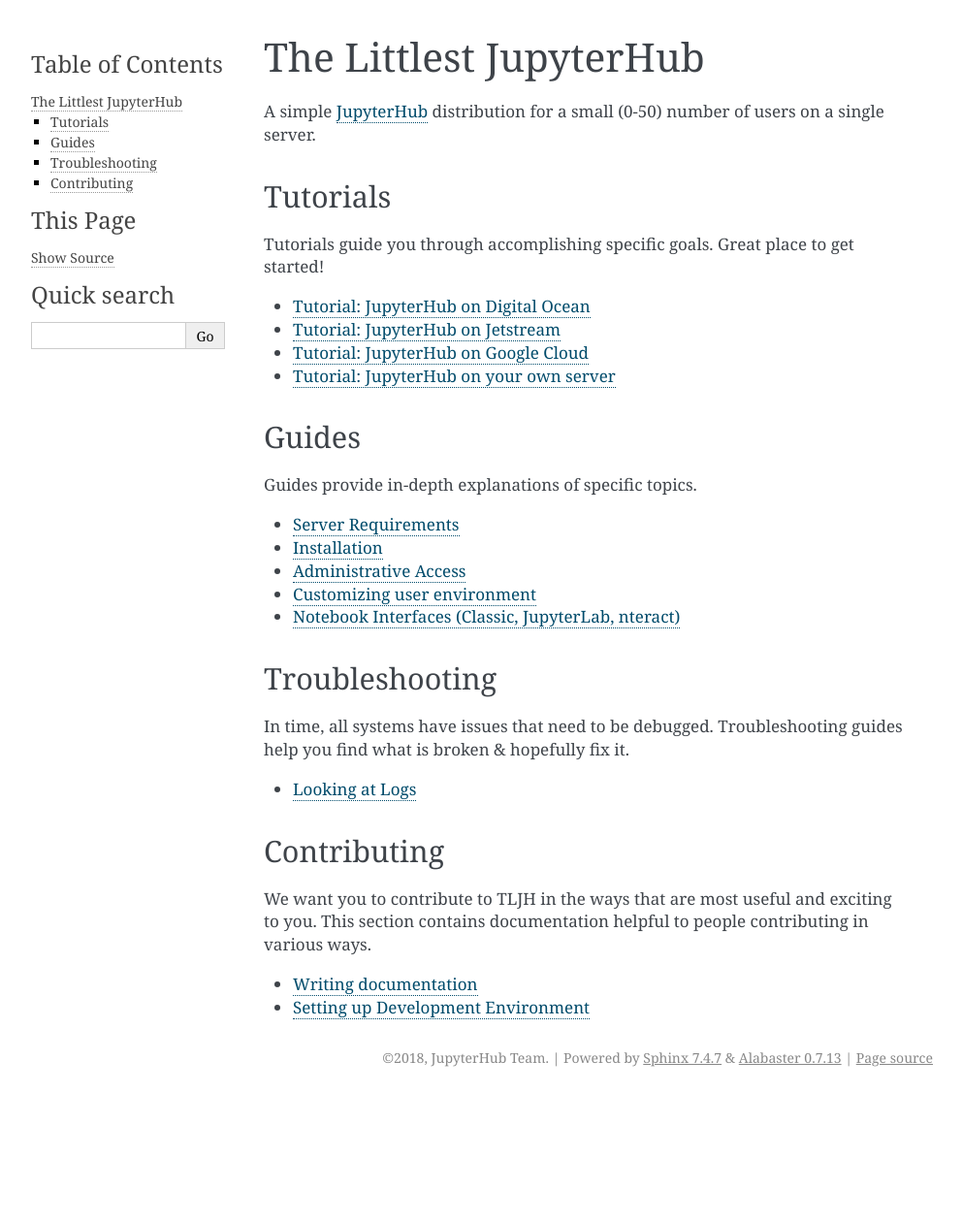
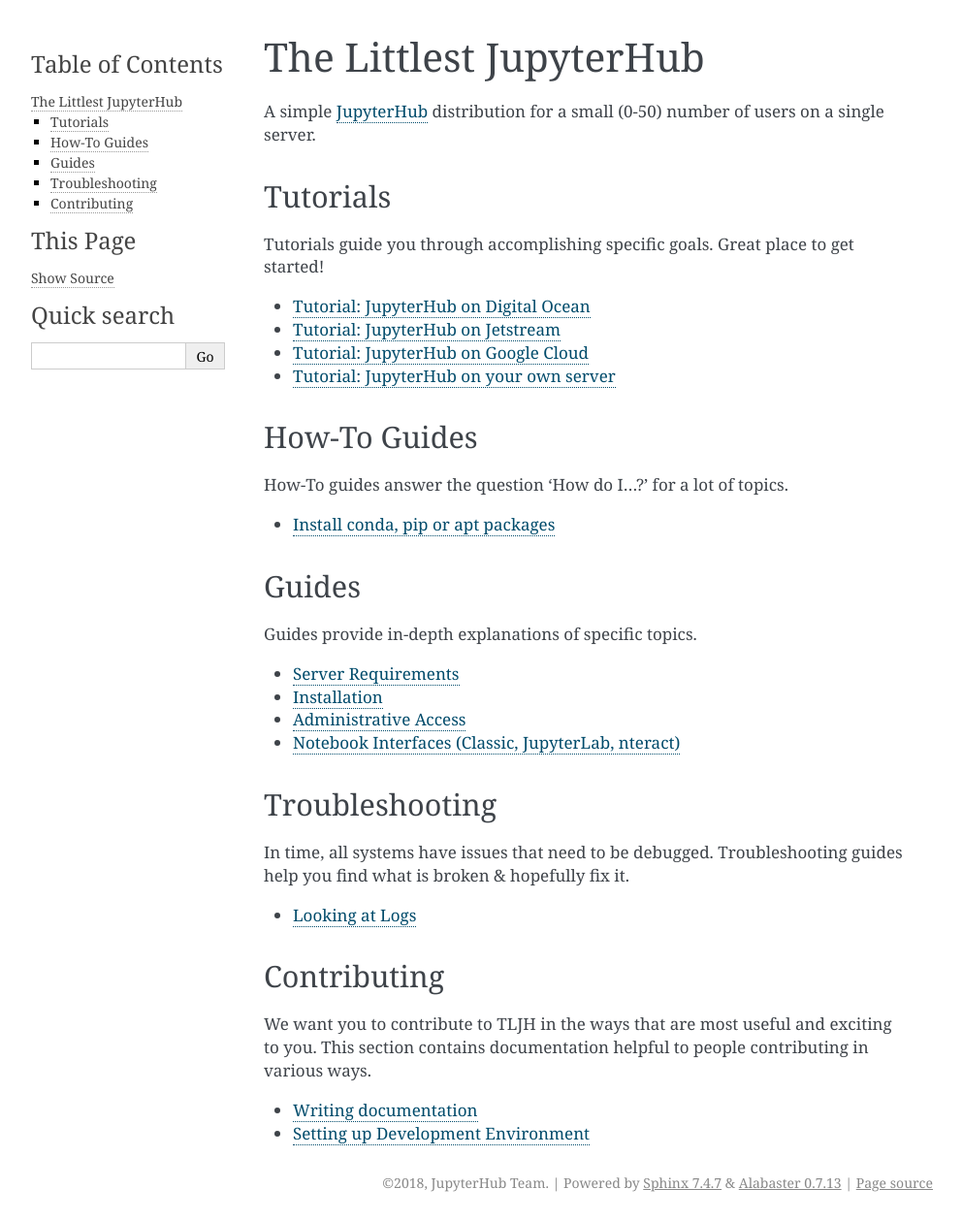
Before and after one commit to jupyterhub/the-littlest-jupyterhub, a Sphinx documentation site: the page built from docs/index.rst, in a window 1280 px wide. Shown: the whole page at 97% size, without its empty margins (148-1140 px from the left). Built offline with Sphinx 7.4.7, drawn with Linux system fonts in a browser that asks for light colours; comment, search, counter and statistics services are not loaded; before the commit the page ends 1130 px from its top, so only the background shows below that.

Commit message:
Move user-environment howto to how-to section

```diff
--- a/docs/guides/user-environment.rst
+++ b/docs/howto/user-environment.rst
@@ -1,8 +1,8 @@
 .. _user_environment:
 
-============================
-Customizing user environment
-============================
+==================================
+Install conda, pip or apt packages
+==================================
 
 :abbr:`TLJH (The Littlest JupyterHub)` starts all users in the same `conda <https://conda.io/docs/>`_
 environment. Packages / libraries installed in this environment are available
--- a/docs/index.rst
+++ b/docs/index.rst
@@ -19,6 +19,16 @@
    tutorials/google
    tutorials/custom
 
+How-To Guides
+=============
+
+How-To guides answer the question 'How do I...?' for a lot of topics.
+
+.. toctree::
+   :titlesonly:
+
+   howto/user-environment
+
 Guides
 ======
 
@@ -30,7 +40,6 @@
    guides/requirements
    guides/install
    guides/admin
-   guides/user-environment
    guides/notebook-interfaces
 
 Troubleshooting
```
